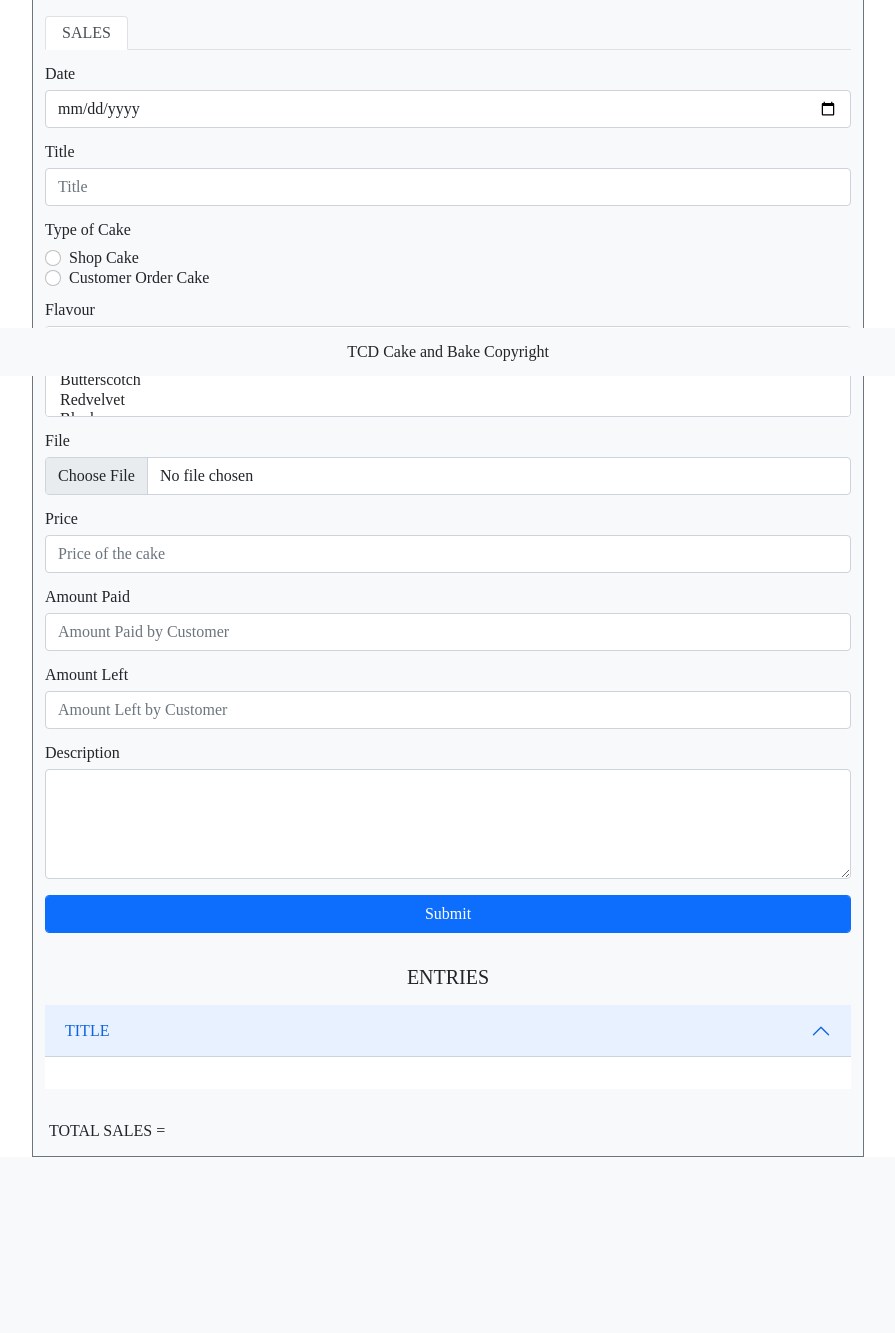
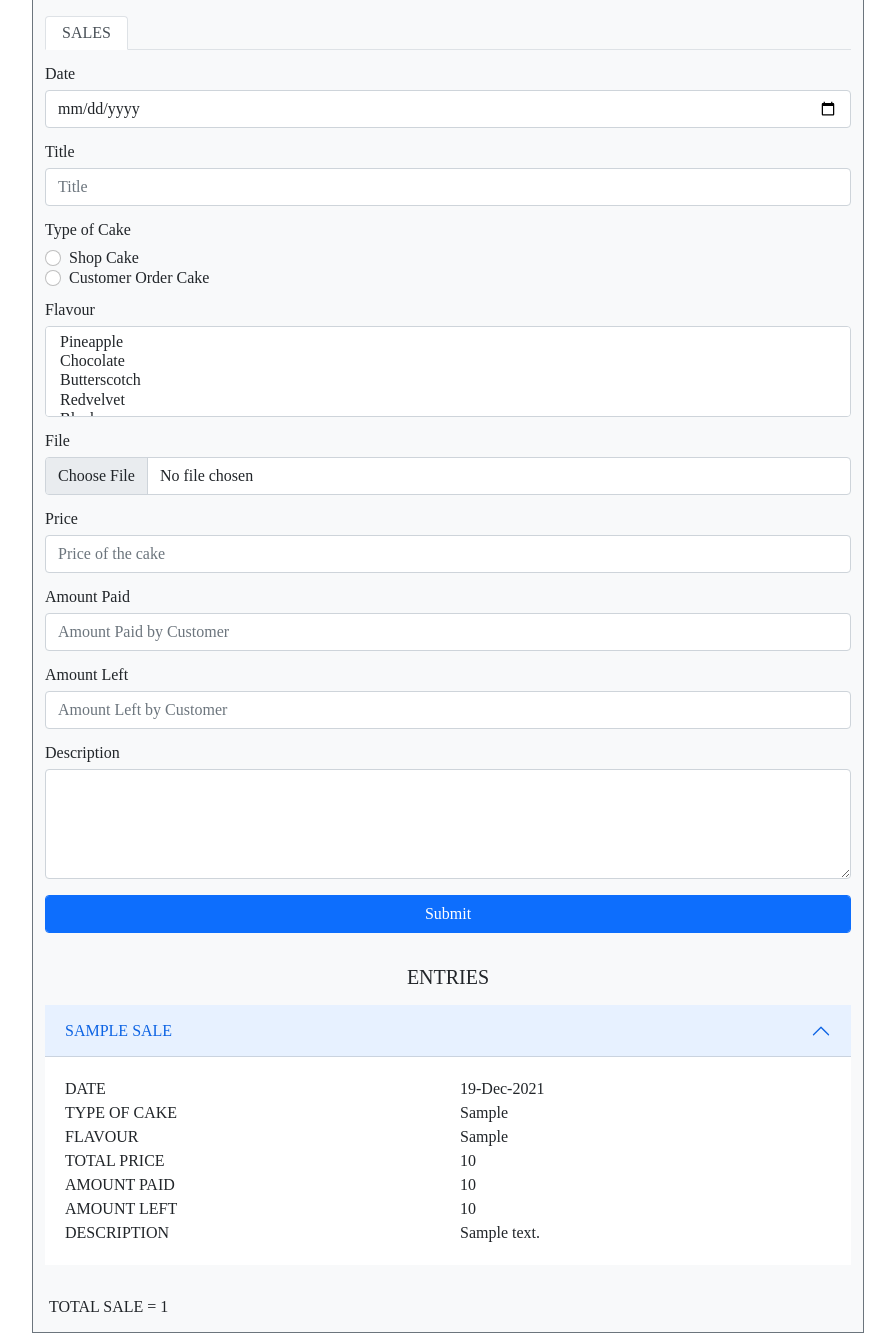
Before and after one commit to SophieaSharma/tcd, a PHP site: page /sales.php in a window 1280 px wide, after a click that opens the changed part. Shown: the part 424-1757 px from the top of the page, without its empty margins (192-1087 px from the left). Before the commit the page ends 1581 px from the top, so only its background shows below. Run offline with PHP 8.4, Linux system fonts and the light colour scheme; tables that the repository leaves empty or names only in its code hold one stand-in row (values such as "Sample post"); some libraries are stand-ins or nearby versions.

Commit message:
changes added

```diff
--- a/SQL_queries/salesEntries_query.php
+++ /dev/null
@@ -1,5 +0,0 @@
-<?php
-GLOBAL $connection;
-require_once "db_connection.php";
-$query="SELECT * FROM sales";
-$result=mysqli_query($connection,$query);
--- a/SQL_queries/sales_query.php
+++ b/SQL_queries/sales_query.php
@@ -9,7 +9,6 @@ if(isset($_POST['submitSales'])){
     $amountSales=$_POST['amountSales'];
     $amount_leftSales=$_POST['amount_leftSales'];
     $descriptionSales=$_POST['descriptionSales'];
-
     //connection
     GLOBAL $connection;
     require_once "db_connection.php";
--- a/sales.php
+++ b/sales.php
@@ -152,30 +152,83 @@ require_once "SQL_queries/sales_query.php";
           <h3 class="display-6 fs-5 text-uppercase">Entries</h3>
       </div>
 
-      <!--  --><?php
-/*        if(isset($_POST['submitSales'])){
+            <?php
+            //if($_SERVER["REQUEST_METHOD"]=="POST"){
                 require_once "SQL_queries/db_connection.php";
                 $query="SELECT * FROM sales";
                 $result=mysqli_query($connection,$query);
                 if(!$result){
-            die("not" . mysqli_error($connection));
+                    die("no".mysqli_error($connection));
                 }
                 while ($row=mysqli_fetch_assoc($result)){
-            $dateSalesEntries=$row['date'];
-            $titleSalesEntries=$row['title'];
-            */?>
-            <!--Accordion it will keep increasing with every form entry-->
+
+                    $date=$row['date'];
+                    $date=strtotime($date);
+                    $date=date('d-M-Y');
+                    $title=$row['title'];
+                    $type_of_cake=$row['type_of_cake'];
+                    $flavour=$row['flavour'];
+                    $image=$row['image'];
+                    $price=$row['price'];
+                    $amount_paid=$row['amount_paid'];
+                    $amount_left=$row['amount_left'];
+                    $description=$row['description'];
+                    if(empty($description)){
+                        $description="-";
+                    }
+                    if(empty($image)){
+                        $image="null";
+                    }
+                    ?>
+                    <!-- Accordion it will keep increasing with every form entry-->
                     <div class="col-lg-8 py-3 bg-light  border border-secondary border-top-0 border-bottom-0">
                         <div class="accordion accordion-flush" id="accordionFlushExample">
                             <div class="accordion-item">
                                 <h2 class="accordion-header" id="flush-headingOne">
                                     <button class="accordion-button collapsed text-uppercase" type="button" data-bs-toggle="collapse" data-bs-target="#flush-collapseOne" aria-expanded="false" aria-controls="flush-collapseOne">
-                                title
+                                        <?php echo $title; ?>
                                     </button>
                                 </h2>
                                 <div id="flush-collapseOne" class="accordion-collapse collapse" aria-labelledby="flush-headingOne" data-bs-parent="#accordionFlushExample">
                                     <div class="accordion-body">
+                                        <div class="row">
+                                            <div class="col-6">
+                                                <ul>
+                                                    <li class="fs-6 my-2 ">DATE</li>
+                                                    <li class="fs-6 my-2 ">TYPE OF CAKE</li>
+                                                    <li class="fs-6 my-2 ">FLAVOUR</li>
+                                                    <li class="fs-6 my-2 ">TOTAL PRICE</li>
+                                                    <li class="fs-6 my-2 ">AMOUNT PAID</li>
+                                                    <li class="fs-6 my-2 ">AMOUNT LEFT</li>
+                                                    <li class="fs-6 my-2 ">DESCRIPTION</li>
+                                                </ul>
+                                            </div>
+                                            <div class="col-6">
+                                                <ul>
+                                                     <?php  echo "<li class='fs-6 my-2'>{$date}</li>" ?>
+                                                     <?php  echo "<li class='fs-6 my-2'>{$type_of_cake}</li>" ?>
+                                                     <?php  echo "<li class='fs-6 my-2'>{$flavour}</li>" ?>
+                                                     <?php  echo "<li class='fs-6 my-2'>{$price}</li>" ?>
+                                                     <?php  echo "<li class='fs-6 my-2'>{$amount_paid}</li>" ?>
+                                                     <?php  echo "<li class='fs-6 my-2'>{$amount_left}</li>" ?>
+                                                     <?php  echo "<li class='fs-6 my-2'>{$description}</li>" ?>
 
+                                                </ul>
+                                            </div>
+                                        </div>
+
+                                        <!--<img src="img/cake1.jpeg" alt="cake">-->
+                                        <!--<h3 class="mt-2">DATE = <?php
+/*
+                                            echo date("d-M-Y",$date);
+                                        */?></h3>
+                                        <h3 class="mt-2">TYPE OF CAKE = <?php /*echo $type_of_cake; */?></h3>
+                                        <h3 class="mt-2">FLAVOUR = <?php /*echo $flavour; */?></h3>
+                                        <h3 class="mt-2">TOTAL PRICE = <?php /*echo $price; */?></h3>
+                                        <h3 class="mt-2">AMOUNT PAID BY CUSTOMER = <?php /*echo $amount_paid; */?></h3>
+                                        <h3 class="mt-2">AMOUNT LEFT = <?php /*echo $amount_left; */?></h3>
+                                        <h3 class="mt-2">DESCRIPTION = <?php /*echo $description; */?></h3>
+-->
                                     </div>
                                 </div>
                             </div>
@@ -183,16 +236,21 @@ require_once "SQL_queries/sales_query.php";
                     </div>
                     <!--Accordion-->
 
+               <?php } ?>
 
+        <!--for count the total entries-->
+           <?php
+           $count=mysqli_num_rows($result);
+           ?>
 
         <div class="col-lg-8 display-6 fs-6 p-3 text-uppercase bg-light  border border-secondary border-top-0 ">
-            Total Sales =
+            Total Sale = <?php echo $count;?>
         </div>
       </div>
     <!--sales-->
 </div>
 <!--footer-->
-<?php require_once "footer.php"?>
+<!--<?php require_once "footer.php"?>-->
 <!--footer-->
 <script src="https://cdn.jsdelivr.net/npm/bootstrap@5.1.3/dist/js/bootstrap.bundle.min.js" integrity="sha384-ka7Sk0Gln4gmtz2MlQnikT1wXgYsOg+OMhuP+IlRH9sENBO0LRn5q+8nbTov4+1p" crossorigin="anonymous"></script>
 </body>
```
Lines whose indentation alone changed are shown as unchanged.
